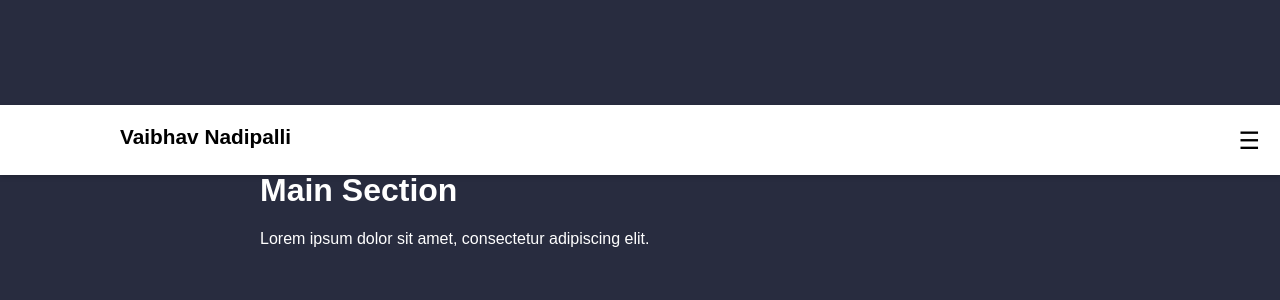
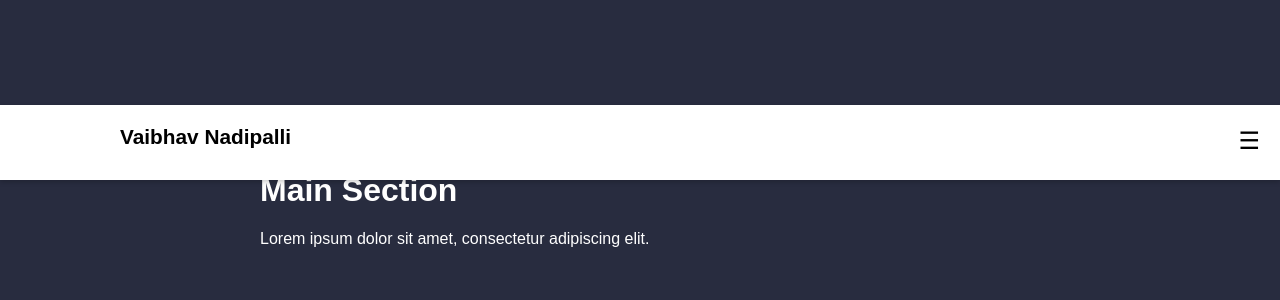
Before and after one commit to Vaibhav-Nadipalli/vaibhav-nadipalli.github.io, a Jekyll site: the page built from index.markdown, in a window 1280 px wide. Shown: the top 300 px of the page. Built offline with Jekyll 4.4.1, drawn with Linux system fonts in a browser that asks for light colours.

Commit message:
Update styles.css

```diff
--- a/assets/css/styles.css
+++ b/assets/css/styles.css
@@ -21,11 +21,11 @@
     color: #000; /* Black text */
     position: fixed;
     width: 100%;
-    top: 2;
+    top: 1;
     z-index: 1000;
     padding: 15px 0; /* Vertical padding decreased by 15 pixels */
     box-shadow: 0 2px 5px rgba(0,0,0,0.2);
-    height: 70px; /* Decreased height by 15 pixels */
+    height: 75px; /* Decreased height by 15 pixels */
 }
 
 .nav-container {
```
